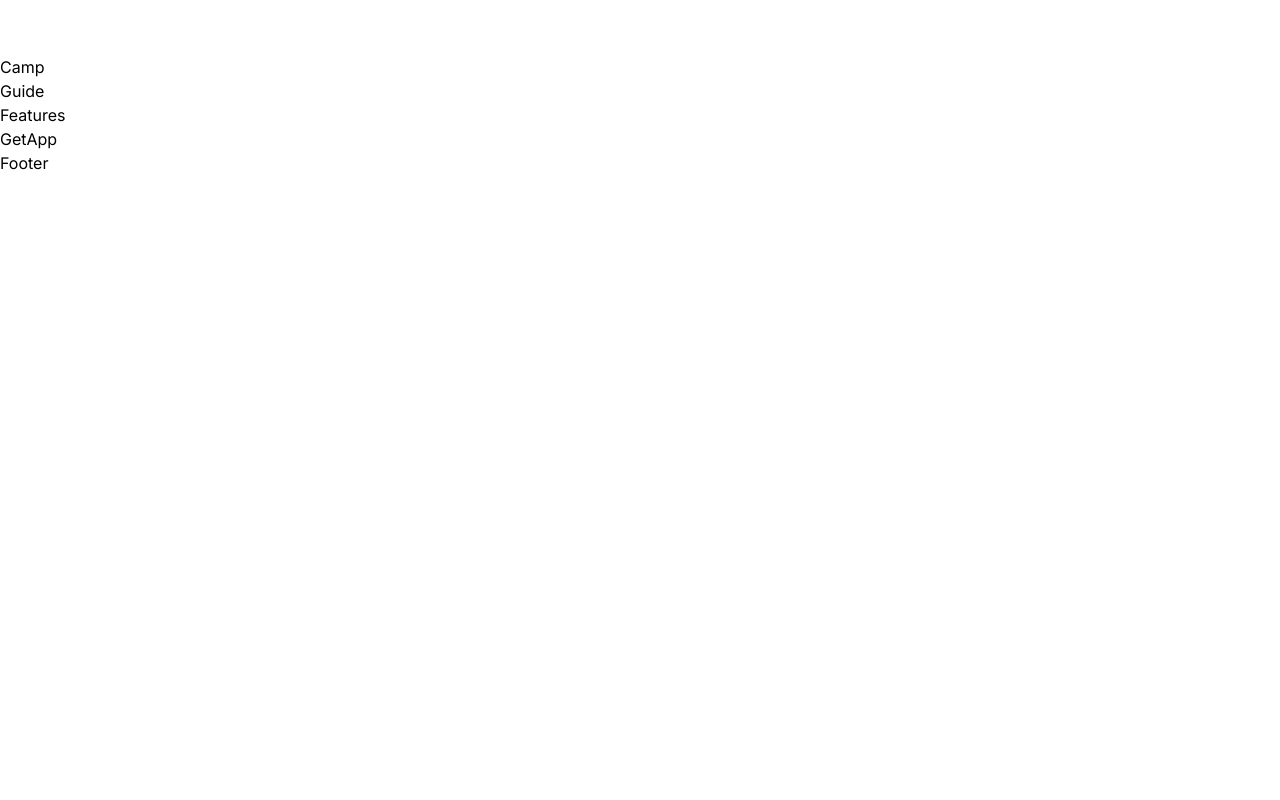
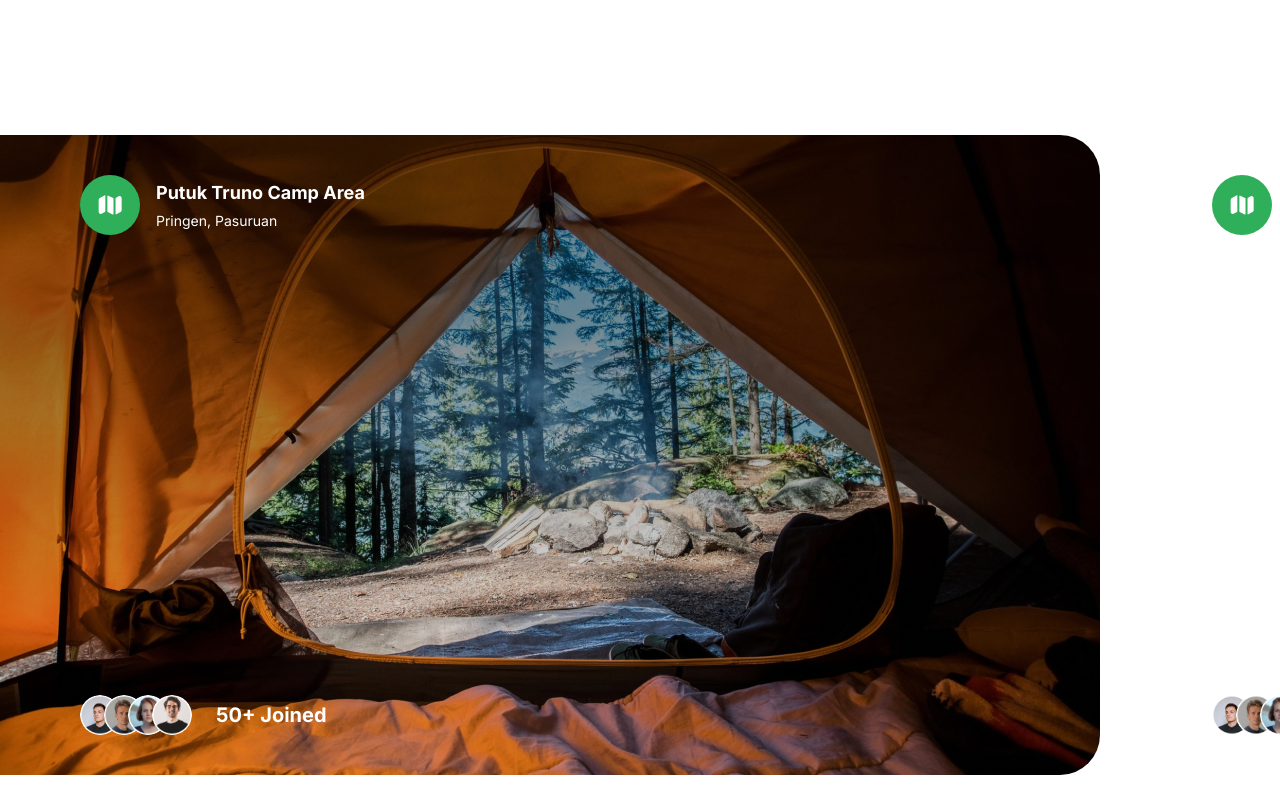
Before and after one commit to seperalta22/travel-app, a Next.js app: page / in a window 1280 px wide. Shown: the part 800-1600 px from the top of the page. Before the commit the page ends 975 px from the top, so only its background shows below. Built offline with nearby package versions, Linux system fonts and the light colour scheme.

Commit message:
Add Campsite component and update Camp component

```diff
--- a/components/Camp.tsx
+++ b/components/Camp.tsx
@@ -1,4 +1,67 @@
+import { PEOPLE_URL } from "@/constants";
+import Image from "next/image";
+
+interface CampProps {
+  backgroundImage: string;
+  title: string;
+  subtitle: string;
+  peopleJoined: string;
+}
+
+const Campsite = ({
+  backgroundImage,
+  title,
+  subtitle,
+  peopleJoined,
+}: CampProps) => {
+  return (
+    <div
+      className={`h-full w-full min-w-[1100px] ${backgroundImage} bg-cover bg-no-repeat lg:rounded-r-5xl 2xl:rounded-5xl`}
+    >
+      <div className='flex h-full flex-col items-start justify-between p-6 lg:px-20 lg:py-10'>
+        <div className='flexCenter gap-4'>
+          <div className='rounded-full bg-green-50 p-4'>
+            <Image src='/folded-map.svg' alt='map' width={28} height={28} />
+          </div>
+          <div className='flex flex-col gap-1'>
+            <h4 className='bold-18 text-white'>{title}</h4>
+            <p className='regular-14 text-white'>{subtitle}</p>
+          </div>
+        </div>
+
+        <div className='flexCenter gap-6'>
+          <span className='flex -space-x-4 overflow-hidden'>
+            {PEOPLE_URL.map((url) => (
+              <Image
+                key={url}
+                src={url}
+                alt='person'
+                width={52}
+                height={52}
+                className='inline-block h-10 w-10 rounded-full'
+              />
+            ))}
+          </span>
+          <p className='bold-16 md:bold-20 text-white'>{peopleJoined}</p>
+        </div>
+      </div>
+    </div>
+  );
+};
+
 const Camp = () => {
-  return <div>Camp</div>;
+  return (
+    <section className='2xl:max-container relative flex flex-co py-10 lg:mb-10 lg:py-20 xl:mb-20 '>
+      <div className='hide-scrollbar flex h-[340px] w-full items-start justify-start gap-8 overflow-x-auto lg:h-[400px] xl:h-[640px] '>
+        <Campsite
+          backgroundImage='bg-bg-img-1'
+          title='Putuk Truno Camp Area'
+          subtitle='Pringen, Pasuruan'
+          peopleJoined='50+ Joined'
+        />
+        <Campsite />
+      </div>
+    </section>
+  );
 };
 export default Camp;
```
